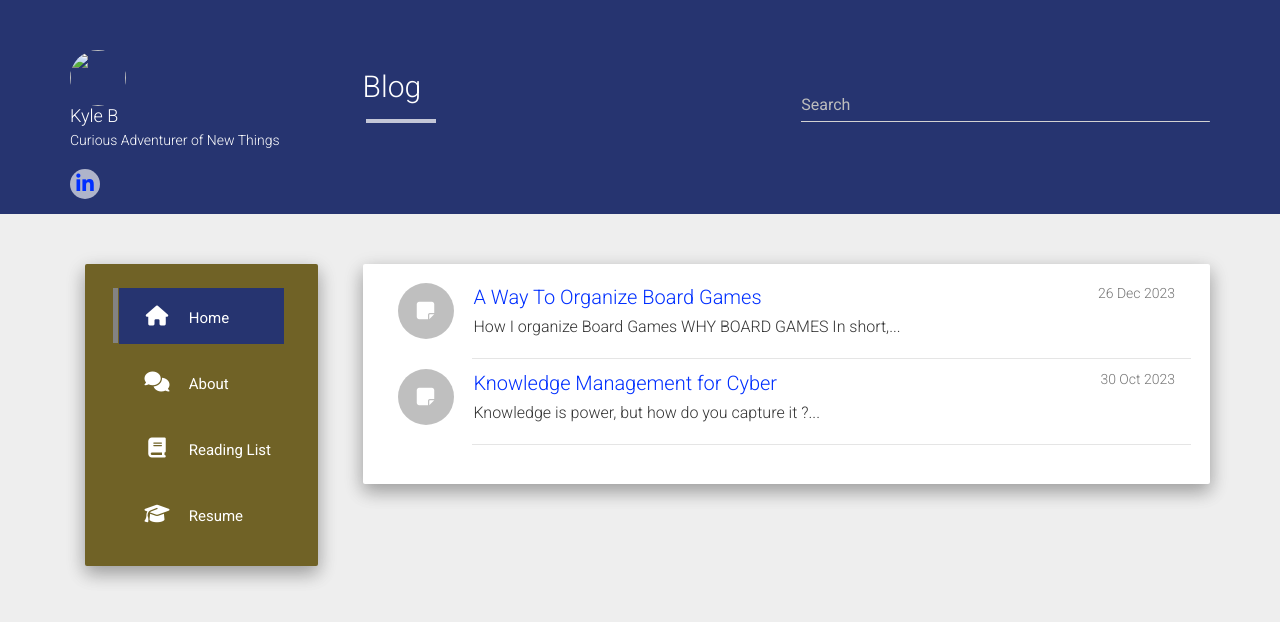
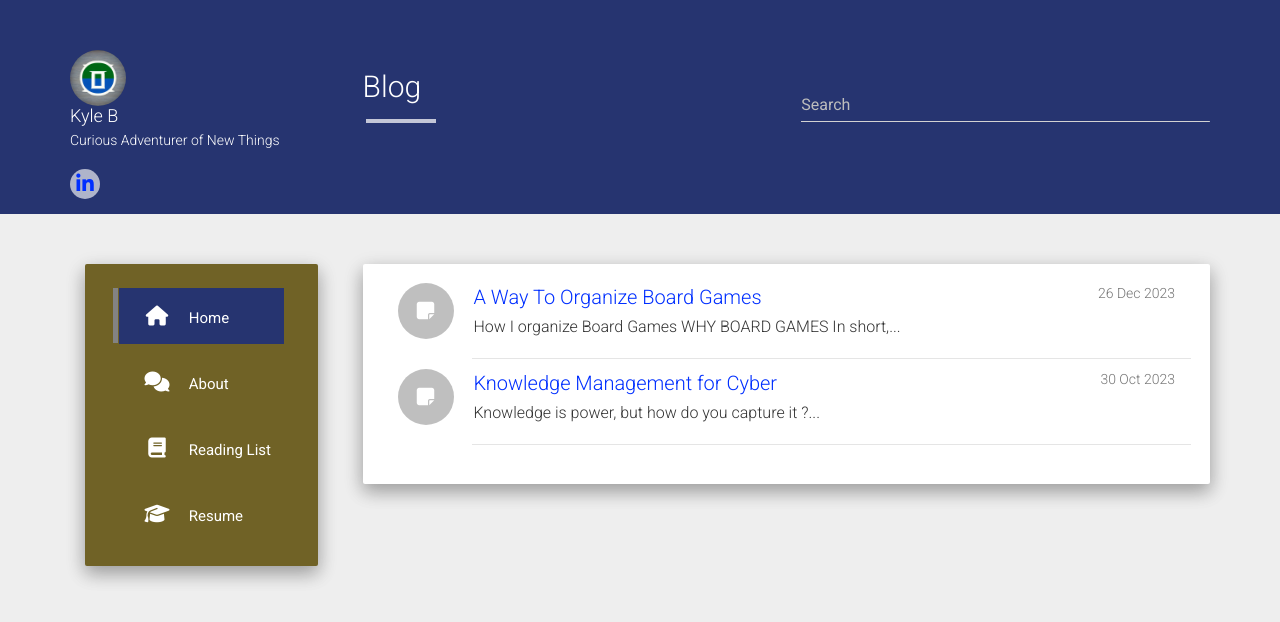
Before and after one commit to azotheblue/blog, a Jekyll site: the page built from index.html, in a window 1280 px wide. Shown: the top 622 px of the page. Built offline with Jekyll 4.4.1, drawn with Linux system fonts in a browser that asks for light colours; nearby versions of some CDN libraries; the list of posts is cut into pages by our own code.

Commit message:
Fixing blog Issue

```diff
--- a/_config.yml
+++ b/_config.yml
@@ -1,7 +1,7 @@
 title: Thought Journeys
 description: Place for thinkings on various subjects, mostly in the cybersecurity space.
 author: Kyle B
-logo: "https://azotheblue.github.io/Blog/static/img/avatar.jpg"
+logo: "https://azotheblue.github.io/blog/static/img/avatar.jpg"
 github:
 about: Curious Adventurer of New Things
 
--- a/_includes/meta.html
+++ b/_includes/meta.html
@@ -3,7 +3,7 @@
         <meta http-equiv="X-UA-Compatible" content="IE=edge,chrome=1">
         <meta name="viewport" content="width=device-width, initial-scale=1">
 
-        <link rel="shortcut icon" href="/Blog/static/img/favicon.ico" />
+        <link rel="shortcut icon" href="/blog/static/img/favicon.ico" />
         <title>{{ page.title }} - {{ site.title }}</title>
         <meta name="author" content="{{ site.author }}" />
         <meta name="description" content="{% if page.title %}{{ page.title }}{% else %}{{ site.description }}{% endif %}" />
```
